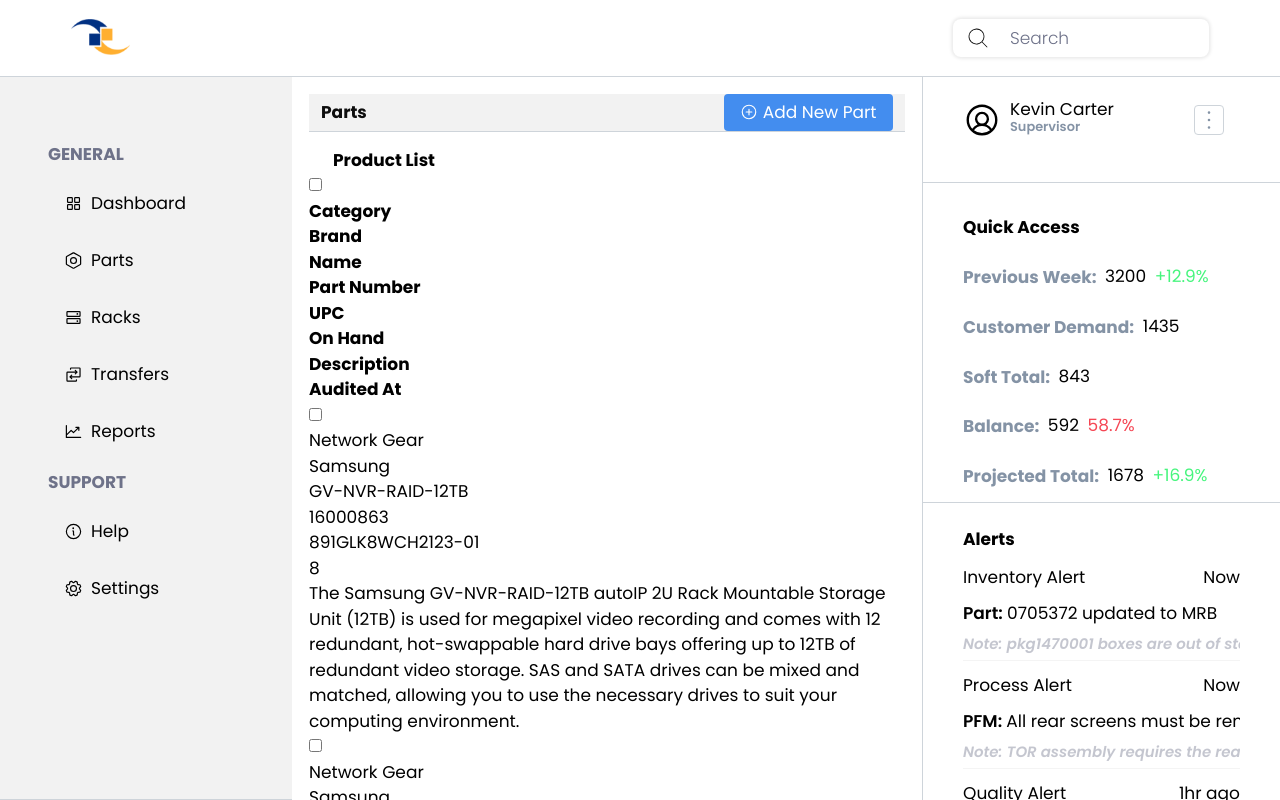
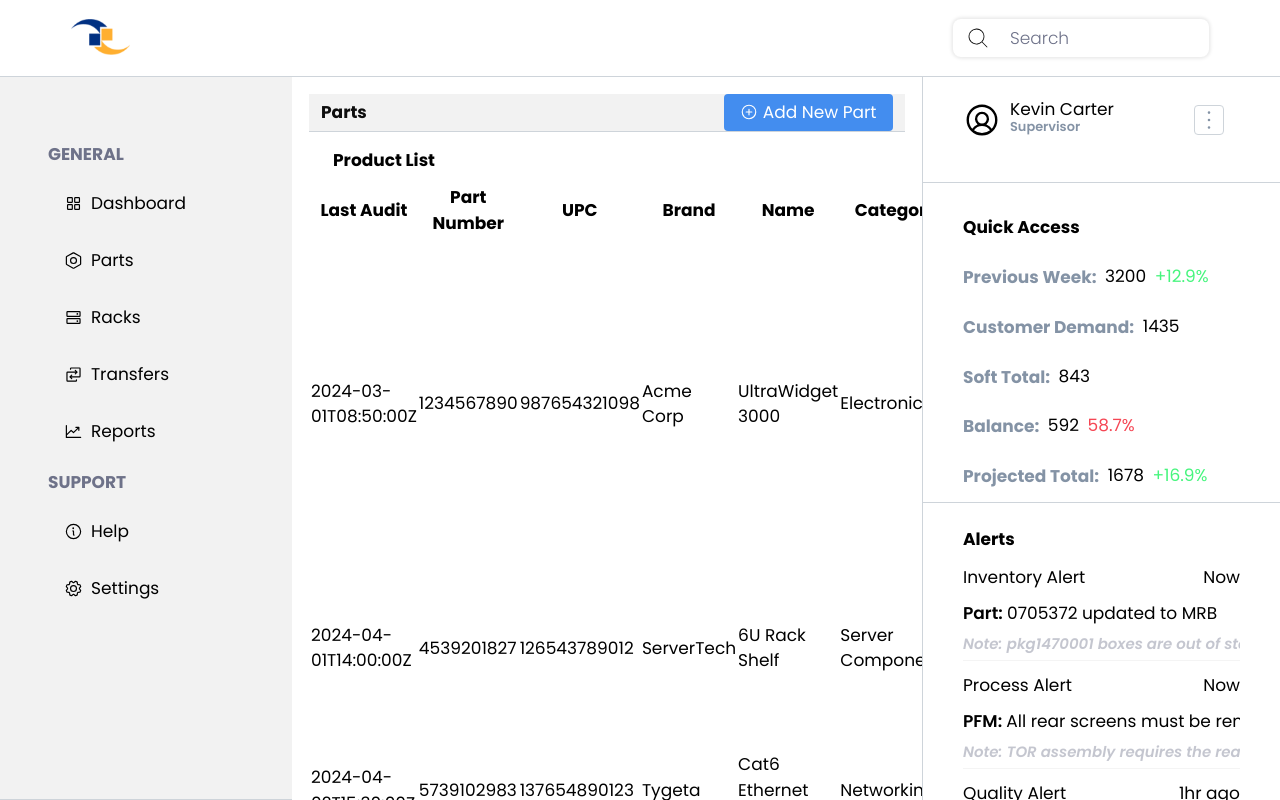
Before and after one commit to kvncrtr/vendex, a React (Create React App) app: page / in a window 1280 px wide. Built offline with nearby package versions, Linux system fonts and the light colour scheme.

Commit message:
remake table following guide

```diff
--- a/src/components/organisims/Table.jsx
+++ b/src/components/organisims/Table.jsx
@@ -1,149 +1,41 @@
 import React from "react";
-import TableRow from "../molecules/TableRow";
 
-const Table = ({ data }) => {
+const Table = ({ data, columns }) => {
 
    return (
     <div className="parts--table-container">
-      <div className="parts--table-row">
-        <div className="parts--table-cell">
-          <input type="checkbox" />
-        </div>
+      <table>
+        <thead className="parts--thead">
+          <tr className="parts--thead-row">
+            {columns.map(column => (
+              <th
+                key={`column ${column.field}`}
+                className="parts--thead-column"
+              >
+                {column.title}
+              </th>
+            ))}
+          </tr>
+        </thead>
 
-        <div className="parts--table-cell">
-          <h4>Category</h4>
-        </div>
-
-        <div className="parts--table-cell">
-          <h4>Brand</h4>
-        </div>
-
-        <div className="parts--table-cell">
-          <h4>Name</h4>
-        </div>
-
-        <div className="parts--table-cell">
-          <h4>Part Number</h4>
-        </div>
-
-        <div className="parts--table-cell">
-          <h4>UPC</h4>
-        </div>
-
-        <div className="parts--table-cell">
-          <h4>On Hand</h4>
-        </div>
-
-        <div className="parts--table-cell">
-          <h4>Description</h4>
-        </div>
-
-        <div className="parts--table-cell">
-          <h4>Audited At</h4>
-        </div>
-      </div>
-
-      <div className="parts--table-row" key={"0789439803"}>
-        <div className="parts--table-cell">
-          <input type="checkbox" />
-        </div>
-
-        <div className="parts--table-cell">
-          Network Gear
-        </div>
-
-        <div className="parts--table-cell">
-          Samsung
-        </div>
-
-        <div className="parts--table-cell">
-        GV-NVR-RAID-12TB
-        </div>
-
-        <div className="parts--table-cell">
-          16000863
-        </div>
-
-        <div className="parts--table-cell">
-          891GLK8WCH2123-01
-        </div>
-
-        <div className="parts--table-cell">
-          8
-        </div>
-
-        <div className="parts--table-cell">
-          The Samsung GV-NVR-RAID-12TB autoIP 2U Rack Mountable Storage Unit (12TB) is used for megapixel video recording and comes with 12 redundant, hot-swappable hard drive bays offering up to 12TB of redundant video storage. SAS and SATA drives can be mixed and matched, allowing you to use the necessary drives to suit your computing environment.
-        </div>
-      </div>
-
-      <div className="parts--table-row parts--table-headers" key={"0789439803"}>
-        <div className="parts--table-cell">
-          <input type="checkbox" />
-        </div>
-
-        <div className="parts--table-cell">
-          Network Gear
-        </div>
-
-        <div className="parts--table-cell">
-          Samsung
-        </div>
-
-        <div className="parts--table-cell">
-        GV-NVR-RAID-12TB
-        </div>
-
-        <div className="parts--table-cell">
-          16000863
-        </div>
-
-        <div className="parts--table-cell">
-          891GLK8WCH2123-01
-        </div>
-
-        <div className="parts--table-cell">
-          8
-        </div>
-
-        <div className="parts--table-cell">
-          The Samsung GV-NVR-RAID-12TB autoIP 2U Rack Mountable Storage Unit (12TB) is used for megapixel video recording and comes with 12 redundant, hot-swappable hard drive bays offering up to 12TB of redundant video storage. SAS and SATA drives can be mixed and matched, allowing you to use the necessary drives to suit your computing environment.
-        </div>
-      </div>
-
-      <div className="parts--table-row" key={"0789439803"}>
-        <div className="parts--table-cell">
-          <input type="checkbox" />
-        </div>
-
-        <div className="parts--table-cell">
-          Network Gear
-        </div>
-
-        <div className="parts--table-cell">
-          Samsung
-        </div>
-
-        <div className="parts--table-cell">
-          GV-NVR-RAID-12TB
-        </div>
-
-        <div className="parts--table-cell">
-          16000863
-        </div>
-
-        <div className="parts--table-cell">
-          891GLK8WCH2123-01
-        </div>
-
-        <div className="parts--table-cell">
-          8
-        </div>
-
-        <div className="parts--table-cell">
-          The Samsung GV-NVR-RAID-12TB autoIP 2U Rack Mountable Storage Unit (12TB) is used for megapixel video recording and comes with 12 redundant, hot-swappable hard drive bays offering up to 12TB of redundant video storage. SAS and SATA drives can be mixed and matched, allowing you to use the necessary drives to suit your computing environment.
-        </div>
-      </div>
+        <tbody className="parts--tbody">
+          {data.map(part => (
+            <tr
+              key={`partNumber:${part.part_number}`}
+              className={`parts--tbody-row`}
+            >
+              <td data-cell={`${part.part_number}`}>{part.audited_at}</td>
+              <td data-cell={`${part.part_number}`}>{part.part_number}</td>
+              <td data-cell={`${part.part_number}`}>{part.upc}</td>
+              <td data-cell={`${part.part_number}`}>{part.brand}</td>
+              <td data-cell={`${part.part_number}`}>{part.name}</td>
+              <td data-cell={`${part.part_number}`}>{part.category}</td>
+              <td data-cell={`${part.part_number}`}>{part.description}</td>
+              <td data-cell={`${part.part_number}`}>{part.on_hand}</td>
+            </tr>
+          ))}
+        </tbody>
+      </table>
     </div>
    );
 };
--- a/src/components/pages/Parts.jsx
+++ b/src/components/pages/Parts.jsx
@@ -3,6 +3,41 @@
 import Table from "../organisims/Table";
 import { PlusCircle } from "@phosphor-icons/react";
 import PartsData from "../../services/parts";
+
+const COLUMNS = [
+  {
+    title: "Last Audit",
+    field: "audited_at"
+  },
+  {
+    title: "Part Number",
+    field: "part_number"
+  },
+  {
+    title: "UPC",
+    field: "upc"
+  },
+  {
+    title: "Brand",
+    field: "brand"
+  },
+  {
+    title: "Name",
+    field: "name"
+  },
+  {
+    title: "Category",
+    field: "category"
+  },
+  {
+    title: "Description",
+    field: "description"
+  },
+  {
+    title: "On Hand",
+    field: "on_hand"
+  }
+];
 
 const Parts = () => {
   const data = PartsData.info;
@@ -22,12 +57,11 @@
         <h4 className={"parts--title"}>Product List</h4>
       </div>
 
-        <Table data={data} />
+        <Table data={data} columns={COLUMNS} />
     </div>
   );
 };
 
-export default Parts
+export default Parts;
 // git add .; git commit -m ""; git push origin parts
-//
 // git switch main; git merge parts; git push; git switch parts
--- a/src/style.css
+++ b/src/style.css
@@ -597,7 +597,10 @@
     padding: 0 1.412rem;
     margin-top: 0.941rem;
     height: 3.529rem;
-    width: 100%; } }
+    width: 100%; }
+  .parts--table-container {
+    width: 100%;
+    margin-top: 0.588rem; } }
 
 .menu--shell {
   position: absolute;
--- a/src/styles/components/pages/_parts.scss
+++ b/src/styles/components/pages/_parts.scss
@@ -48,5 +48,8 @@
       width: 100%;
    }
 
-   .parts--title { }
+   .parts--table-container {
+      width: 100%;
+      margin-top: 0.588rem;
+   }
 }
```
